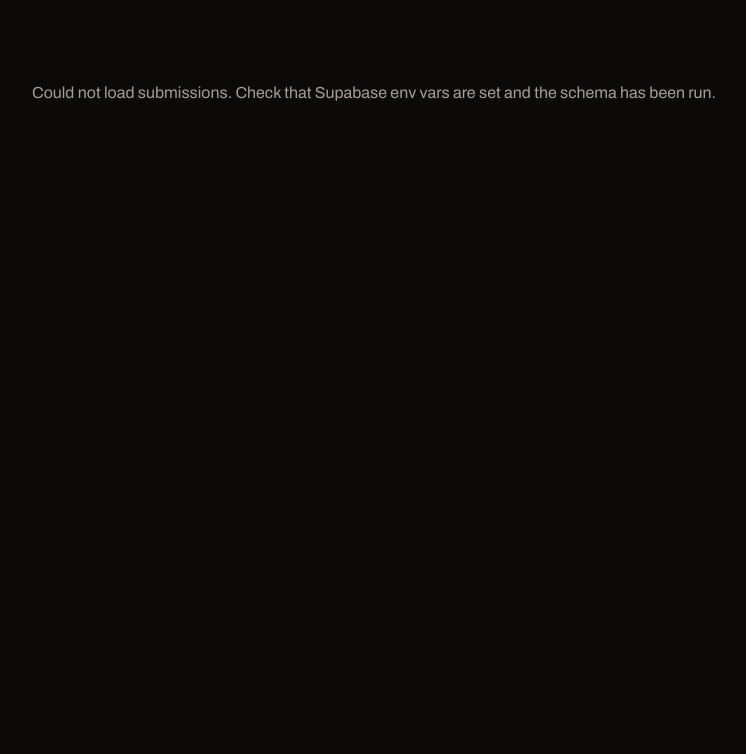
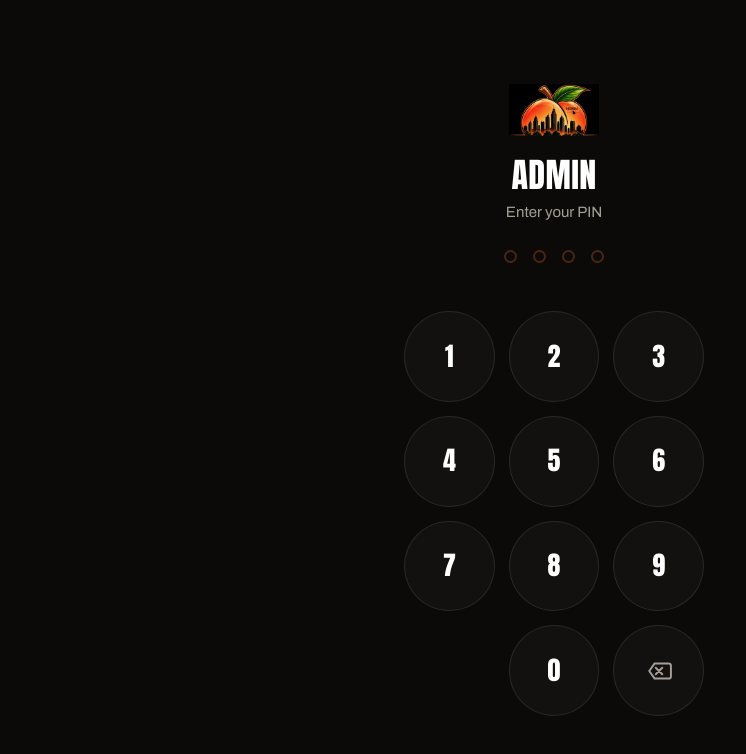
Before and after one commit to gibsonthompson/southern-peach-junk-removal, a Next.js app: page /admin in a window 1280 px wide. Shown: the top 754 px of the page, without its empty margins (86-832 px from the left). Built offline with nearby package versions, Linux system fonts and the light colour scheme; no server answers.

Commit message:
custom PIN login for admin, remove basic auth middleware

```diff
--- a/src/app/admin/page.tsx
+++ b/src/app/admin/page.tsx
@@ -1,10 +1,16 @@
+import { isAdmin } from "@/lib/admin-auth";
+import { AdminLogin } from "@/components/AdminLogin";
+import { AdminDashboard } from "@/components/AdminDashboard";
 import { getSupabaseAdmin, QUOTE_TABLE, type Submission } from "@/lib/supabase";
-import { AdminDashboard } from "@/components/AdminDashboard";
 
 export const dynamic = "force-dynamic";
 export const metadata = { title: "Admin", robots: { index: false, follow: false } };
 
 export default async function AdminPage() {
+  if (!isAdmin()) {
+    return <AdminLogin />;
+  }
+
   let submissions: Submission[] = [];
   let loadError = "";
   try {
--- /dev/null
+++ b/src/app/api/admin/login/route.ts
@@ -0,0 +1,28 @@
+import { NextResponse } from "next/server";
+import { tokenFor, ADMIN_COOKIE } from "@/lib/admin-auth";
+
+export const runtime = "nodejs";
+
+export async function POST(req: Request) {
+  const body = await req.json().catch(() => ({}));
+  const pin = typeof body.pin === "string" ? body.pin : "";
+  const expected = process.env.ADMIN_PIN;
+
+  if (!expected) {
+    return NextResponse.json({ error: "Admin PIN is not configured." }, { status: 500 });
+  }
+  if (pin !== expected) {
+    await new Promise((r) => setTimeout(r, 400)); // slow brute force
+    return NextResponse.json({ error: "Incorrect PIN." }, { status: 401 });
+  }
+
+  const res = NextResponse.json({ ok: true });
+  res.cookies.set(ADMIN_COOKIE, tokenFor(expected), {
+    httpOnly: true,
+    secure: process.env.NODE_ENV === "production",
+    sameSite: "lax",
+    path: "/",
+    maxAge: 60 * 60 * 24 * 30,
+  });
+  return res;
+}
--- /dev/null
+++ b/src/app/api/admin/logout/route.ts
@@ -0,0 +1,10 @@
+import { NextResponse } from "next/server";
+import { ADMIN_COOKIE } from "@/lib/admin-auth";
+
+export const runtime = "nodejs";
+
+export async function POST() {
+  const res = NextResponse.json({ ok: true });
+  res.cookies.set(ADMIN_COOKIE, "", { httpOnly: true, path: "/", maxAge: 0 });
+  return res;
+}
--- a/src/app/api/admin/status/route.ts
+++ b/src/app/api/admin/status/route.ts
@@ -1,10 +1,14 @@
 import { NextResponse } from "next/server";
 import { getSupabaseAdmin, QUOTE_TABLE, STATUSES } from "@/lib/supabase";
+import { isAdmin } from "@/lib/admin-auth";
 
 export const runtime = "nodejs";
 
 // Protected by middleware (Basic Auth on /api/admin/*).
 export async function POST(req: Request) {
+  if (!isAdmin()) {
+    return NextResponse.json({ error: "Unauthorized." }, { status: 401 });
+  }
   try {
     const { id, status } = await req.json();
     if (!id || !STATUSES.includes(status)) {
--- a/src/app/globals.css
+++ b/src/app/globals.css
@@ -1776,3 +1776,118 @@
   height: auto;
   display: block;
 }
+
+/* ===== admin login (PIN) ===== */
+.pin-wrap {
+  min-height: 100vh;
+  display: grid;
+  place-items: center;
+  padding: 24px;
+  background: var(--ink);
+}
+.pin-card {
+  width: 100%;
+  max-width: 300px;
+  text-align: center;
+}
+.pin-logo {
+  height: 52px;
+  width: auto;
+  margin: 0 auto 22px;
+}
+.pin-card h1 {
+  font-family: var(--font-anton), sans-serif;
+  font-size: 34px;
+  text-transform: uppercase;
+  color: #fff;
+  letter-spacing: 0.01em;
+}
+.pin-sub {
+  color: var(--muted);
+  margin: 8px 0 26px;
+  font-size: 15px;
+}
+.pin-dots {
+  display: flex;
+  justify-content: center;
+  gap: 16px;
+}
+.pin-dots.err {
+  animation: pin-shake 0.4s;
+}
+.pin-dot {
+  width: 13px;
+  height: 13px;
+  border-radius: 50%;
+  border: 2px solid var(--line-warm);
+  transition: background 0.15s, border-color 0.15s;
+}
+.pin-dot.on {
+  background: var(--orange);
+  border-color: var(--orange);
+}
+.pin-error {
+  color: #ff6b5c;
+  font-weight: 600;
+  font-size: 14px;
+  min-height: 20px;
+  margin: 12px 0 0;
+}
+.pin-pad {
+  display: grid;
+  grid-template-columns: repeat(3, 1fr);
+  gap: 14px;
+  margin-top: 16px;
+}
+.pin-key {
+  aspect-ratio: 1;
+  border-radius: 50%;
+  border: 1px solid var(--line);
+  background: var(--ink-2);
+  color: #fff;
+  font-family: var(--font-anton), sans-serif;
+  font-size: 26px;
+  cursor: pointer;
+  display: grid;
+  place-items: center;
+  transition: background 0.15s, border-color 0.15s, transform 0.08s;
+}
+.pin-key:hover {
+  border-color: var(--orange);
+}
+.pin-key:active {
+  transform: scale(0.94);
+  background: var(--ink-3);
+}
+.pin-key svg {
+  width: 26px;
+  height: 26px;
+  color: var(--muted);
+}
+@keyframes pin-shake {
+  0%,
+  100% {
+    transform: translateX(0);
+  }
+  25% {
+    transform: translateX(-7px);
+  }
+  75% {
+    transform: translateX(7px);
+  }
+}
+.admin-logout {
+  background: transparent;
+  border: 1px solid var(--line);
+  color: var(--muted);
+  border-radius: 4px;
+  padding: 9px 16px;
+  font-weight: 700;
+  font-size: 13px;
+  cursor: pointer;
+  transition: border-color 0.2s, color 0.2s;
+}
+.admin-logout:hover {
+  border-color: var(--orange);
+  color: #fff;
+}
--- a/src/components/AdminDashboard.tsx
+++ b/src/components/AdminDashboard.tsx
@@ -108,6 +108,11 @@
     return acc;
   }, {});
 
+  async function logout() {
+    await fetch("/api/admin/logout", { method: "POST" });
+    window.location.reload();
+  }
+
   return (
     <div className="admin-wrap">
       <header className="admin-head">
@@ -118,6 +123,9 @@
             {counts.new ? ` · ${counts.new} new` : ""}
           </p>
         </div>
+        <button className="admin-logout" onClick={logout}>
+          Log out
+        </button>
       </header>
 
       {submissions.length === 0 ? (
--- /dev/null
+++ b/src/components/AdminLogin.tsx
@@ -0,0 +1,98 @@
+"use client";
+
+import { useState } from "react";
+
+const PIN_LENGTH = 4;
+const KEYS = ["1", "2", "3", "4", "5", "6", "7", "8", "9", "", "0", "del"];
+
+export function AdminLogin() {
+  const [pin, setPin] = useState("");
+  const [error, setError] = useState(false);
+  const [checking, setChecking] = useState(false);
+
+  async function submit(code: string) {
+    setChecking(true);
+    setError(false);
+    try {
+      const res = await fetch("/api/admin/login", {
+        method: "POST",
+        headers: { "Content-Type": "application/json" },
+        body: JSON.stringify({ pin: code }),
+      });
+      if (!res.ok) throw new Error();
+      window.location.reload();
+    } catch {
+      setError(true);
+      setPin("");
+      setChecking(false);
+    }
+  }
+
+  function press(k: string) {
+    if (checking || k === "") return;
+    if (k === "del") {
+      setPin((p) => p.slice(0, -1));
+      setError(false);
+      return;
+    }
+    setError(false);
+    setPin((p) => {
+      if (p.length >= PIN_LENGTH) return p;
+      const next = p + k;
+      if (next.length === PIN_LENGTH) submit(next);
+      return next;
+    });
+  }
+
+  return (
+    <div className="pin-wrap">
+      <div className="pin-card">
+        {/* eslint-disable-next-line @next/next/no-img-element */}
+        <img className="pin-logo" src="/peach-mark.png" alt="Southern Peach" />
+        <h1>Admin</h1>
+        <p className="pin-sub">Enter your PIN</p>
+
+        <div className={`pin-dots ${error ? "err" : ""}`}>
+          {Array.from({ length: PIN_LENGTH }).map((_, i) => (
+            <span key={i} className={`pin-dot ${i < pin.length ? "on" : ""}`} />
+          ))}
+        </div>
+        <p className="pin-error">{error ? "Incorrect PIN" : ""}</p>
+
+        <div className="pin-pad">
+          {KEYS.map((k, i) =>
+            k === "" ? (
+              <span key={i} />
+            ) : (
+              <button
+                key={i}
+                type="button"
+                className="pin-key"
+                onClick={() => press(k)}
+                disabled={checking}
+                aria-label={k === "del" ? "Delete" : k}
+              >
+                {k === "del" ? (
+                  <svg
+                    viewBox="0 0 24 24"
+                    fill="none"
+                    stroke="currentColor"
+                    strokeWidth="1.8"
+                    strokeLinecap="round"
+                    strokeLinejoin="round"
+                    aria-hidden="true"
+                  >
+                    <path d="M21 5H8l-5 7 5 7h13a2 2 0 0 0 2-2V7a2 2 0 0 0-2-2z" />
+                    <path d="m15 9-6 6M9 9l6 6" />
+                  </svg>
+                ) : (
+                  k
+                )}
+              </button>
+            )
+          )}
+        </div>
+      </div>
+    </div>
+  );
+}
--- /dev/null
+++ b/src/lib/admin-auth.ts
@@ -0,0 +1,16 @@
+import { cookies } from "next/headers";
+import crypto from "crypto";
+
+export const ADMIN_COOKIE = "sp_admin";
+
+export function tokenFor(pin: string): string {
+  return crypto.createHash("sha256").update(`sp:${pin}`).digest("hex");
+}
+
+// True when the request carries a valid admin session cookie.
+export function isAdmin(): boolean {
+  const pin = process.env.ADMIN_PIN;
+  if (!pin) return false;
+  const got = cookies().get(ADMIN_COOKIE)?.value;
+  return !!got && got === tokenFor(pin);
+}
--- a/src/middleware.ts
+++ /dev/null
@@ -1,32 +0,0 @@
-import { NextResponse } from "next/server";
-import type { NextRequest } from "next/server";
-
-// Basic Auth gate for the admin dashboard and its API.
-// Set ADMIN_USER and ADMIN_PASSWORD in the environment. If they are unset,
-// access is denied (fail closed).
-export function middleware(req: NextRequest) {
-  const user = process.env.ADMIN_USER;
-  const pass = process.env.ADMIN_PASSWORD;
-  const auth = req.headers.get("authorization");
-
-  if (user && pass && auth?.startsWith("Basic ")) {
-    try {
-      const decoded = atob(auth.slice(6));
-      const i = decoded.indexOf(":");
-      const u = decoded.slice(0, i);
-      const p = decoded.slice(i + 1);
-      if (u === user && p === pass) {
-        return NextResponse.next();
-      }
-    } catch {
-      // fall through to 401
-    }
-  }
-
-  return new NextResponse("Authentication required.", {
-    status: 401,
-    headers: { "WWW-Authenticate": 'Basic realm="Southern Peach Admin"' },
-  });
-}
-
-export const config = { matcher: ["/admin/:path*", "/api/admin/:path*"] };
```
